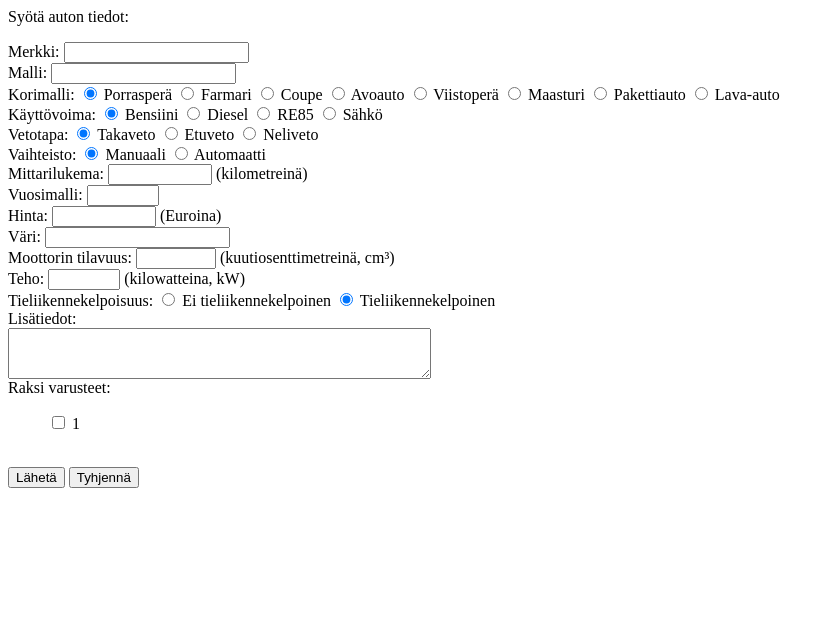
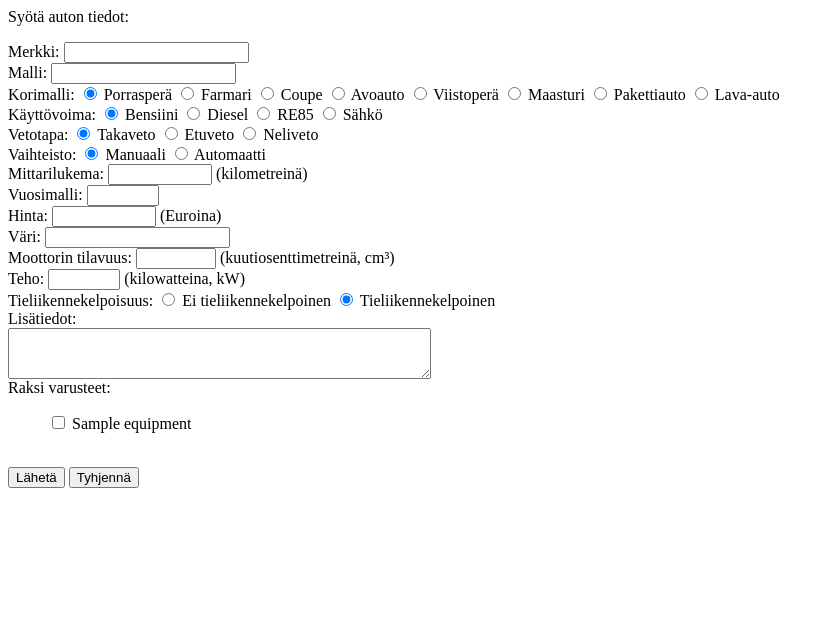
Before and after one commit to AlluSu/Autotietokanta, a Flask app: template templates/car_form.html in a window 1280 px wide. Shown: the top 626 px of the page, without its empty margins (0-835 px from the left). Run offline with Flask 2, Linux system fonts and the light colour scheme; the template is opened without the code that fills it: most values are stand-ins (such as "Sample title", 1, 10 or a date in 2020).

Commit message:
Checked car equipment goes to db

```diff
--- a/app.py
+++ b/app.py
@@ -54,7 +54,7 @@ def logged_user():
 
 @app.route("/new")
 def new_car_form():
-    sql = "SELECT name FROM equipment"
+    sql = "SELECT id, name FROM equipment"
     result = db.session.execute(sql)
     equipment = result.fetchall()
     print(equipment)
@@ -98,6 +98,22 @@ def send():
     power = request.form["power"]
     legal = request.form["legal"]
 
+    #Equipment as list
+    equipment_list = request.form.getlist("eq")
+
+    #Equipment as dictionary
+    sql = "SELECT * FROM Equipment"
+    result = db.session.execute(sql)
+    eq = result.fetchall()
+    db.session.commit()
+    print(eq)
+    print(equipment_list)
+    eq_dict = {}
+    for i in range(0, len(equipment_list)):
+        eq_dict[i] = equipment_list[i]
+    print(eq_dict)
+    #TODO: Built a custom dictionary for each car and its equipment!
+
     #Car data
     sql = "INSERT INTO cars (brand, model, chassis, fuel, drive, transmission, mileage, year, price, color, engine, power, street_legal) VALUES (:brand, :model, :chassis, :fuel, :drive, :transmission, :mileage, :year, :price, :color, :engine, :power, :street_legal) RETURNING id"
     result = db.session.execute(sql, {"brand":brand, "model":model, "chassis":chassis,
@@ -119,7 +135,22 @@ def send():
     db.session.execute(sql, {"car_id":car_id, "ad_id":ad_id})
     db.session.commit()
 
+    #Creating a reference between car_id and equipment_id
+    sql = "INSERT INTO car_equipment (car_id, equipment_id) VALUES (:car_id, :equipment_id)"
+    for name in eq_dict:
+        eq = eq_dict[name]
+        print(eq)
+        result = db.session.execute(sql, {"car_id":car_id, "equipment_id":get_equipment_id_by_name(eq)})
+    db.session.commit()
+
     return redirect("/")
+
+def get_equipment_id_by_name(name):
+    sql = "SELECT id FROM equipment WHERE name=:name"
+    result = db.session.execute(sql, {"name":name})
+    name = result.fetchone()[0]
+    db.session.commit()
+    return name
 
 @app.route("/logout")
 def logout():
@@ -153,6 +184,9 @@ def ad_page(id):
     sql = "SELECT u.firstname, u.surname, u.telephone, u.email, u.location FROM users u WHERE u.id=:id"
     result = db.session.execute(sql, {"id":seller_id})
     seller_data = result.fetchall()
+
+    #TODO: Equipment
+    #sql = "SELECT e.name FROM equipment e, car_equipment"
 
     return render_template("ad_info.html", specs=car_data, info=ad_data, seller=seller_data, logged=user_id(), id=seller_id)
 
--- a/templates/ad_info.html
+++ b/templates/ad_info.html
@@ -21,6 +21,8 @@ Ei
 {% endif %}
 <br>
 {% endfor %}
+<hr>
+<b>Varusteet:</b>
 <hr>
 <b>Lisätiedot:</b> <br>
 {% for i in info %}
--- a/templates/car_form.html
+++ b/templates/car_form.html
@@ -87,8 +87,8 @@ Raksi varusteet:
 <ul style="list-style-type:none;">
     {% for i in equipment %}
 <li>
-    <input type="checkbox" id="1" name="varusteet" value="{{ i[0] }}">
-    <label for="varusteet">{{ i[0] }}</label>
+    <input type="checkbox" id="{{ i[1] }}" name="eq" value="{{ i[1] }}">
+    <label for="eq">{{ i[1] }}</label>
 </li>
 {% endfor %}
 </ul>
```
